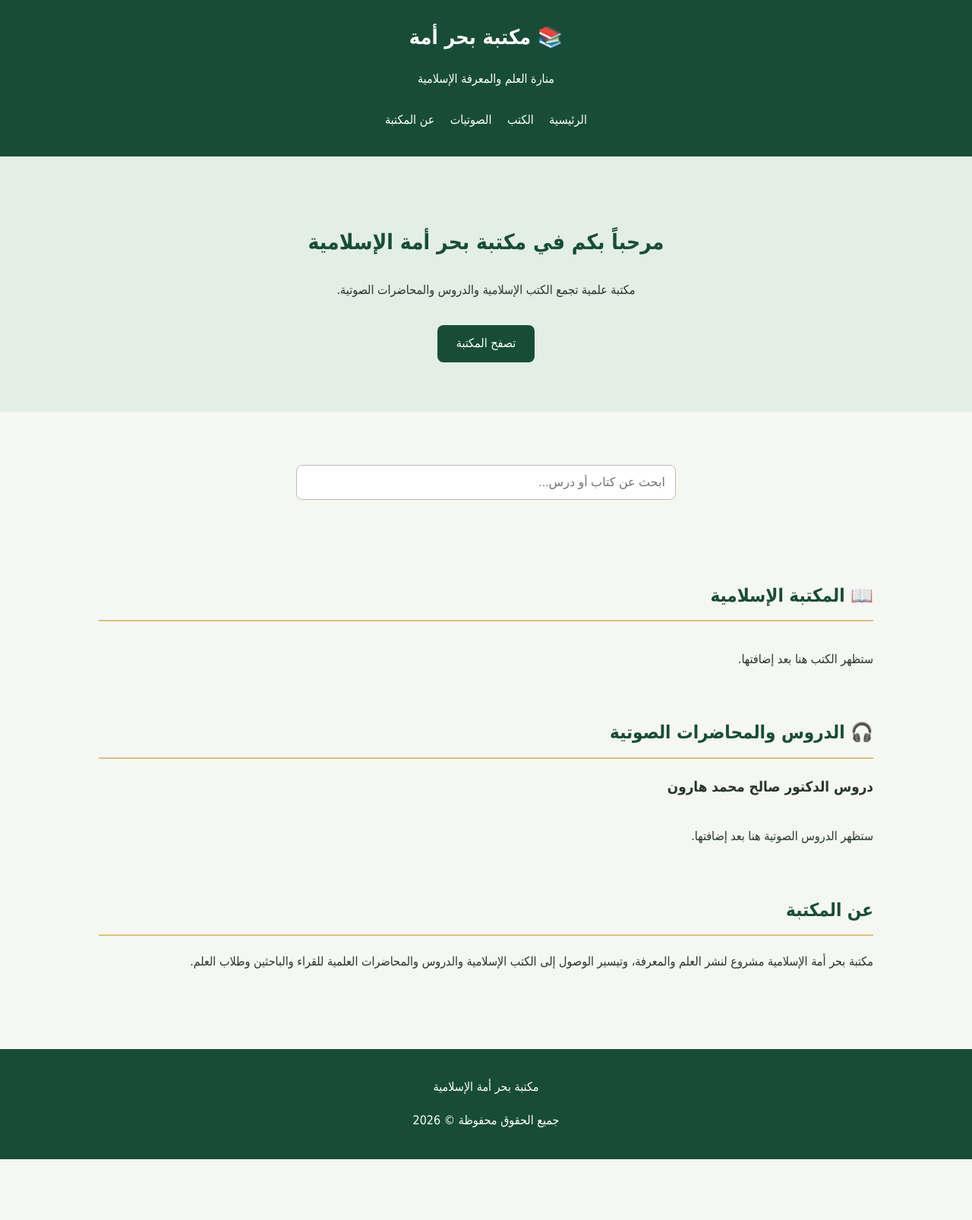
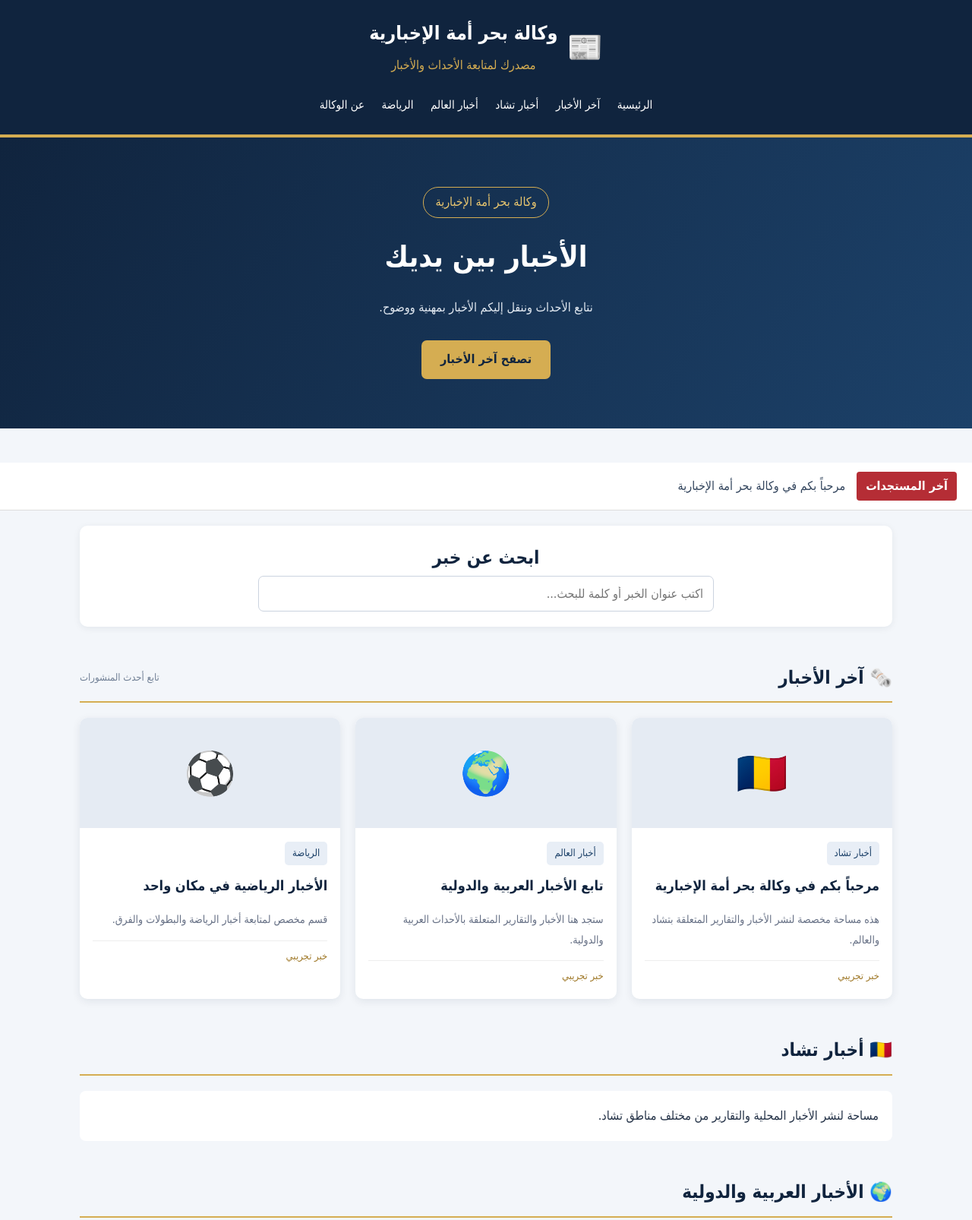
Before and after one commit to abmhr7035-tech/bahramah-library, a plain HTML site: page index.html in a window 1280 px wide. Shown: the top 1606 px of the page at 76% size. Before the commit the page ends 1526 px from the top, so only its background shows below. Drawn offline with Linux system fonts and the light colour scheme.

Commit message:
Convert library website to Bahramah News Agency

```diff
--- a/css/style.css
+++ b/css/style.css
@@ -1,125 +1,292 @@
 * {
     box-sizing: border-box;
+}
+
+html {
+    scroll-behavior: smooth;
 }
 
 body {
     margin: 0;
     font-family: Tahoma, Arial, sans-serif;
-    background: #f5f7f3;
-    color: #26352d;
-    line-height: 1.8;
+    background: #f3f6fa;
+    color: #243247;
+    line-height: 1.9;
 }
 
-header {
-    background: #174d38;
+.site-header {
+    background: #10243e;
     color: white;
+    padding: 20px 15px;
     text-align: center;
-    padding: 25px 12px;
+    border-bottom: 4px solid #d5ad52;
 }
 
-.logo {
-    font-size: 27px;
-    font-weight: bold;
+.brand {
+    display: flex;
+    align-items: center;
+    justify-content: center;
+    gap: 12px;
+}
+
+.brand-icon {
+    font-size: 38px;
+}
+
+.brand h1 {
+    margin: 0;
+    font-size: 25px;
+}
+
+.brand p {
+    margin: 3px 0;
+    color: #d5ad52;
 }
 
 nav {
-    margin-top: 18px;
+    margin-top: 15px;
 }
 
 nav a {
+    display: inline-block;
     color: white;
     text-decoration: none;
-    margin: 8px;
-    display: inline-block;
+    margin: 5px 9px;
+    font-size: 15px;
 }
 
 nav a:hover {
-    color: #e7c875;
+    color: #e8c56f;
 }
 
 .hero {
+    background: linear-gradient(120deg, #10243e, #1c4169);
+    color: white;
     text-align: center;
     padding: 65px 15px;
-    background: #e3eee5;
 }
 
-.hero h1 {
-    color: #174d38;
-    font-size: 28px;
+.hero-content {
+    max-width: 750px;
+    margin: auto;
 }
 
-.button {
+.hero-label {
     display: inline-block;
-    background: #174d38;
-    color: white;
-    padding: 10px 25px;
-    border-radius: 8px;
-    text-decoration: none;
-    margin-top: 15px;
+    color: #e8c56f;
+    border: 1px solid #d5ad52;
+    padding: 4px 15px;
+    border-radius: 20px;
 }
 
-.search {
-    text-align: center;
-    padding: 25px 12px;
+.hero h2 {
+    font-size: 38px;
+    margin: 15px 0 5px;
 }
 
-input {
-    width: 90%;
-    max-width: 500px;
-    padding: 13px;
-    border: 1px solid #bbb;
-    border-radius: 8px;
-    font-size: 16px;
+.hero p {
+    color: #e2e9f1;
+}
+
+.main-button {
+    display: inline-block;
+    background: #d5ad52;
+    color: #10243e;
+    text-decoration: none;
+    padding: 10px 25px;
+    border-radius: 7px;
+    font-weight: bold;
+    margin-top: 12px;
+}
+
+.main-button:hover {
+    background: #f0d58d;
+}
+
+.breaking {
+    display: flex;
+    align-items: center;
+    gap: 15px;
+    background: white;
+    border-bottom: 1px solid #ddd;
+    padding: 12px 20px;
+}
+
+.breaking strong {
+    background: #b52d35;
+    color: white;
+    padding: 4px 12px;
+    border-radius: 4px;
+    white-space: nowrap;
+}
+
+.breaking span {
+    color: #34465e;
 }
 
 main {
-    max-width: 1050px;
+    max-width: 1100px;
     margin: auto;
-    padding: 15px;
+    padding: 20px 15px;
 }
 
 section {
     margin-bottom: 45px;
 }
 
-h2 {
-    color: #174d38;
-    border-bottom: 2px solid #d7c27b;
-    padding-bottom: 10px;
+.search-section {
+    text-align: center;
+    background: white;
+    padding: 20px;
+    border-radius: 10px;
+    box-shadow: 0 2px 10px #10243e12;
 }
 
-.grid {
-    display: grid;
-    grid-template-columns: repeat(auto-fit, minmax(220px, 1fr));
-    gap: 15px;
+input {
+    width: 95%;
+    max-width: 600px;
+    padding: 13px;
+    border: 1px solid #cbd3df;
+    border-radius: 7px;
+    font-size: 16px;
+    font-family: inherit;
 }
 
-.card {
+input:focus {
+    outline: 2px solid #d5ad52;
+}
+
+.section-heading {
+    display: flex;
+    align-items: center;
+    justify-content: space-between;
+    gap: 10px;
+    border-bottom: 2px solid #d5ad52;
+    margin-bottom: 20px;
+    padding-bottom: 8px;
+}
+
+.section-heading h2,
+.search-section h2,
+.about-section h2 {
+    color: #10243e;
+    margin: 0;
+}
+
+.section-heading span {
+    color: #718096;
+    font-size: 13px;
+}
+
+.news-grid {
+    display: grid;
+    grid-template-columns: repeat(auto-fit, minmax(240px, 1fr));
+    gap: 20px;
+}
+
+.news-card {
+    background: white;
+    border-radius: 10px;
+    overflow: hidden;
+    box-shadow: 0 3px 12px #10243e15;
+    transition: transform 0.2s;
+}
+
+.news-card:hover {
+    transform: translateY(-4px);
+}
+
+.news-image {
+    background: #e5ebf3;
+    min-height: 145px;
+    display: flex;
+    align-items: center;
+    justify-content: center;
+    font-size: 55px;
+}
+
+.news-content {
+    padding: 17px;
+}
+
+.category-tag {
+    display: inline-block;
+    background: #e8eef6;
+    color: #1c4169;
+    padding: 3px 10px;
+    border-radius: 5px;
+    font-size: 13px;
+}
+
+.news-content h3 {
+    color: #10243e;
+    margin: 10px 0;
+    font-size: 18px;
+}
+
+.news-content p {
+    color: #667085;
+    font-size: 14px;
+}
+
+.news-meta {
+    color: #a17b2c;
+    font-size: 13px;
+    border-top: 1px solid #eee;
+    padding-top: 8px;
+}
+
+.section-description {
     background: white;
     padding: 18px;
-    border-radius: 10px;
-    box-shadow: 0 2px 8px #00000012;
+    border-radius: 8px;
 }
 
-.card a {
-    color: #174d38;
-    font-weight: bold;
+.about-section {
+    background: white;
+    padding: 25px;
+    border-right: 4px solid #d5ad52;
+    border-radius: 8px;
 }
 
 footer {
-    background: #174d38;
+    background: #10243e;
     color: white;
     text-align: center;
-    padding: 20px;
-    margin-top: 40px;
+    padding: 25px 15px;
+    border-top: 4px solid #d5ad52;
+}
+
+footer h2 {
+    color: #e8c56f;
+    margin: 0;
+}
+
+footer p {
+    margin: 5px;
 }
 
 @media(max-width: 600px) {
-    .hero h1 {
-        font-size: 22px;
+    .brand h1 {
+        font-size: 20px;
+    }
+
+    .hero h2 {
+        font-size: 28px;
+    }
+
+    .breaking {
+        flex-wrap: wrap;
+        gap: 7px;
+    }
+
+    .section-heading {
+        align-items: flex-start;
+        flex-direction: column;
     }
 
     nav a {
-        margin: 5px;
+        margin: 4px;
+        font-size: 14px;
     }
 }
--- a/index.html
+++ b/index.html
@@ -1,68 +1,131 @@
 <!DOCTYPE html>
 <html lang="ar" dir="rtl">
 <head>
-<meta charset="UTF-8">
-<meta name="viewport" content="width=device-width, initial-scale=1.0">
-<meta name="description" content="مكتبة بحر أمة الإسلامية للكتب والدروس والمحاضرات الصوتية">
-<title>مكتبة بحر أمة الإسلامية</title>
-<link rel="stylesheet" href="css/style.css">
+    <meta charset="UTF-8">
+    <meta name="viewport" content="width=device-width, initial-scale=1.0">
+    <meta name="description" content="وكالة بحر أمة الإخبارية: تابع آخر الأخبار المحلية والعربية والدولية والرياضية والاقتصادية.">
+    <meta name="theme-color" content="#10243e">
+    <title>وكالة بحر أمة الإخبارية</title>
+    <link rel="stylesheet" href="css/style.css">
 </head>
 <body>
 
-<header>
-    <div class="logo">📚 مكتبة بحر أمة</div>
-    <p>منارة العلم والمعرفة الإسلامية</p>
+<header class="site-header">
+    <div class="brand">
+        <div class="brand-icon">📰</div>
+        <div>
+            <h1>وكالة بحر أمة الإخبارية</h1>
+            <p>مصدرك لمتابعة الأحداث والأخبار</p>
+        </div>
+    </div>
+
     <nav>
         <a href="#home">الرئيسية</a>
-        <a href="#books">الكتب</a>
-        <a href="#audio">الصوتيات</a>
-        <a href="#about">عن المكتبة</a>
+        <a href="#latest">آخر الأخبار</a>
+        <a href="#chad">أخبار تشاد</a>
+        <a href="#world">أخبار العالم</a>
+        <a href="#sports">الرياضة</a>
+        <a href="#about">عن الوكالة</a>
     </nav>
 </header>
 
 <section class="hero" id="home">
-    <h1>مرحباً بكم في مكتبة بحر أمة الإسلامية</h1>
-    <p>مكتبة علمية تجمع الكتب الإسلامية والدروس والمحاضرات الصوتية.</p>
-    <a href="#books" class="button">تصفح المكتبة</a>
+    <div class="hero-content">
+        <span class="hero-label">وكالة بحر أمة الإخبارية</span>
+        <h2>الأخبار بين يديك</h2>
+        <p>نتابع الأحداث وننقل إليكم الأخبار بمهنية ووضوح.</p>
+        <a href="#latest" class="main-button">تصفح آخر الأخبار</a>
+    </div>
 </section>
 
-<section class="search">
-    <input type="search" id="search" placeholder="ابحث عن كتاب أو درس...">
-</section>
+<div class="breaking">
+    <strong>آخر المستجدات</strong>
+    <span>مرحباً بكم في وكالة بحر أمة الإخبارية</span>
+</div>
 
 <main>
 
-<section id="books">
-    <h2>📖 المكتبة الإسلامية</h2>
-    <div class="grid" id="bookList">
-        <p>ستظهر الكتب هنا بعد إضافتها.</p>
+<section class="search-section">
+    <h2>ابحث عن خبر</h2>
+    <input type="search" id="search" placeholder="اكتب عنوان الخبر أو كلمة للبحث...">
+</section>
+
+<section id="latest">
+    <div class="section-heading">
+        <h2>🗞️ آخر الأخبار</h2>
+        <span>تابع أحدث المنشورات</span>
+    </div>
+
+    <div class="news-grid" id="newsList">
+
+        <article class="news-card" data-category="chad">
+            <div class="news-image">🇹🇩</div>
+            <div class="news-content">
+                <span class="category-tag">أخبار تشاد</span>
+                <h3>مرحباً بكم في وكالة بحر أمة الإخبارية</h3>
+                <p>هذه مساحة مخصصة لنشر الأخبار والتقارير المتعلقة بتشاد والعالم.</p>
+                <div class="news-meta">خبر تجريبي</div>
+            </div>
+        </article>
+
+        <article class="news-card" data-category="world">
+            <div class="news-image">🌍</div>
+            <div class="news-content">
+                <span class="category-tag">أخبار العالم</span>
+                <h3>تابع الأخبار العربية والدولية</h3>
+                <p>ستجد هنا الأخبار والتقارير المتعلقة بالأحداث العربية والدولية.</p>
+                <div class="news-meta">خبر تجريبي</div>
+            </div>
+        </article>
+
+        <article class="news-card" data-category="sports">
+            <div class="news-image">⚽</div>
+            <div class="news-content">
+                <span class="category-tag">الرياضة</span>
+                <h3>الأخبار الرياضية في مكان واحد</h3>
+                <p>قسم مخصص لمتابعة أخبار الرياضة والبطولات والفرق.</p>
+                <div class="news-meta">خبر تجريبي</div>
+            </div>
+        </article>
+
     </div>
 </section>
 
-<section id="audio">
-    <h2>🎧 الدروس والمحاضرات الصوتية</h2>
-
-    <div class="category">
-        <h3>دروس الدكتور صالح محمد هارون</h3>
-        <div class="grid" id="audioList">
-            <p>ستظهر الدروس الصوتية هنا بعد إضافتها.</p>
-        </div>
+<section id="chad">
+    <div class="section-heading">
+        <h2>🇹🇩 أخبار تشاد</h2>
     </div>
+    <p class="section-description">مساحة لنشر الأخبار المحلية والتقارير من مختلف مناطق تشاد.</p>
 </section>
 
-<section id="about">
-    <h2>عن المكتبة</h2>
+<section id="world">
+    <div class="section-heading">
+        <h2>🌍 الأخبار العربية والدولية</h2>
+    </div>
+    <p class="section-description">تابع أبرز الأخبار والأحداث من العالم العربي ودول العالم.</p>
+</section>
+
+<section id="sports">
+    <div class="section-heading">
+        <h2>⚽ الأخبار الرياضية</h2>
+    </div>
+    <p class="section-description">أخبار المباريات والبطولات والرياضة المحلية والعالمية.</p>
+</section>
+
+<section id="about" class="about-section">
+    <h2>عن الوكالة</h2>
     <p>
-        مكتبة بحر أمة الإسلامية مشروع لنشر العلم والمعرفة،
-        وتيسير الوصول إلى الكتب الإسلامية والدروس والمحاضرات
-        العلمية للقراء والباحثين وطلاب العلم.
+        وكالة بحر أمة الإخبارية منصة إعلامية تهدف إلى نشر الأخبار
+        والتقارير المحلية والعربية والدولية، وتقديم المعلومات
+        للقراء بصورة واضحة ومنظمة.
     </p>
 </section>
 
 </main>
 
 <footer>
-    <p>مكتبة بحر أمة الإسلامية</p>
+    <h2>وكالة بحر أمة الإخبارية</h2>
+    <p>منصة لنشر الأخبار والتقارير</p>
     <p>جميع الحقوق محفوظة © 2026</p>
 </footer>
 
```
Also changed, not shown: js/script.js (+5 -4 lines).
